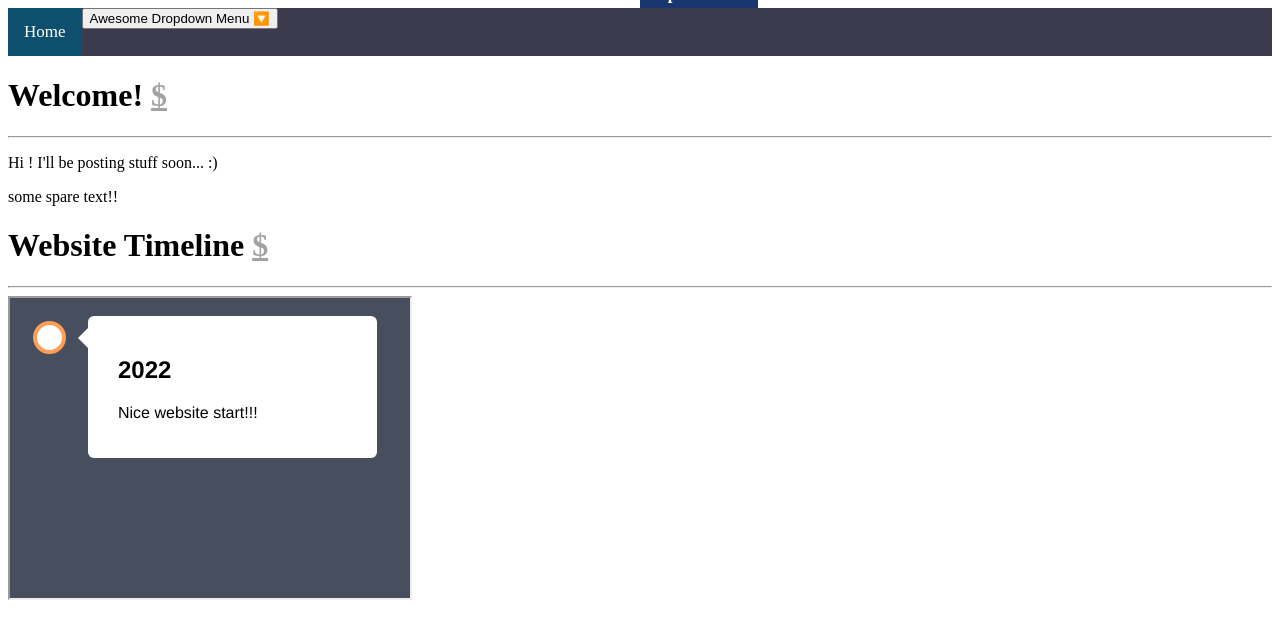
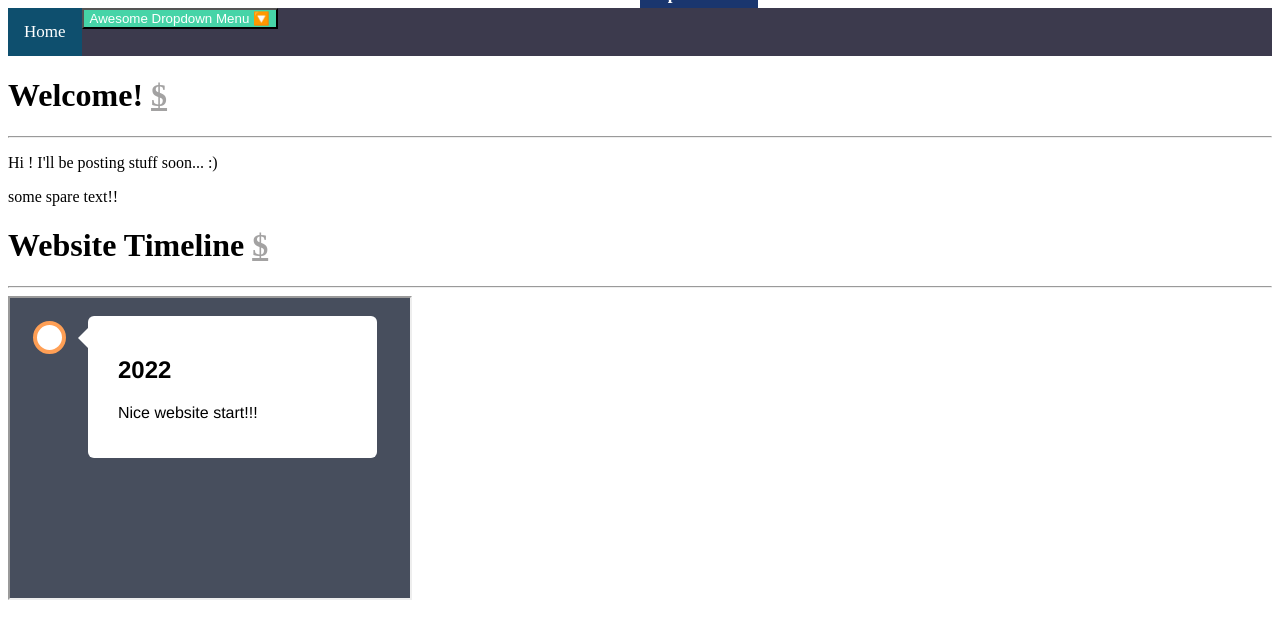
Before and after one commit to ah5k5692/ah5k5692.github.io, a plain HTML site: page index.html in a window 1280 px wide. Drawn offline with Linux system fonts and the light colour scheme.

Commit message:
Update style.css

```diff
--- a/css/style.css
+++ b/css/style.css
@@ -62,6 +62,10 @@
 	   margin-right: 16px;
 	   font-size: 17px;
 	}
+	.dropbtn {
+	background-color: #46d4a7;
+	color: white;
+	}
 
 	.dropdown {
 	 float: left;
```
